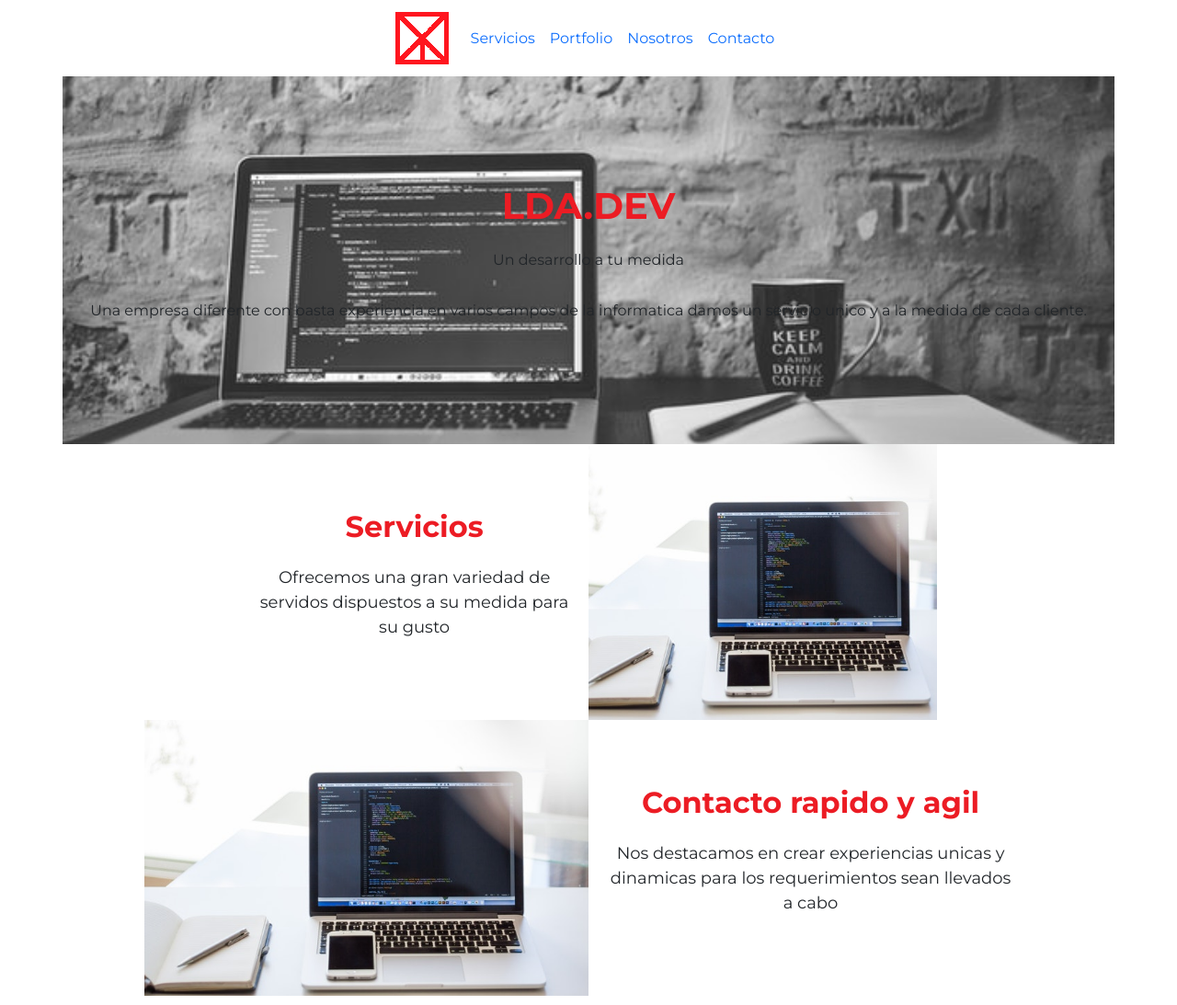
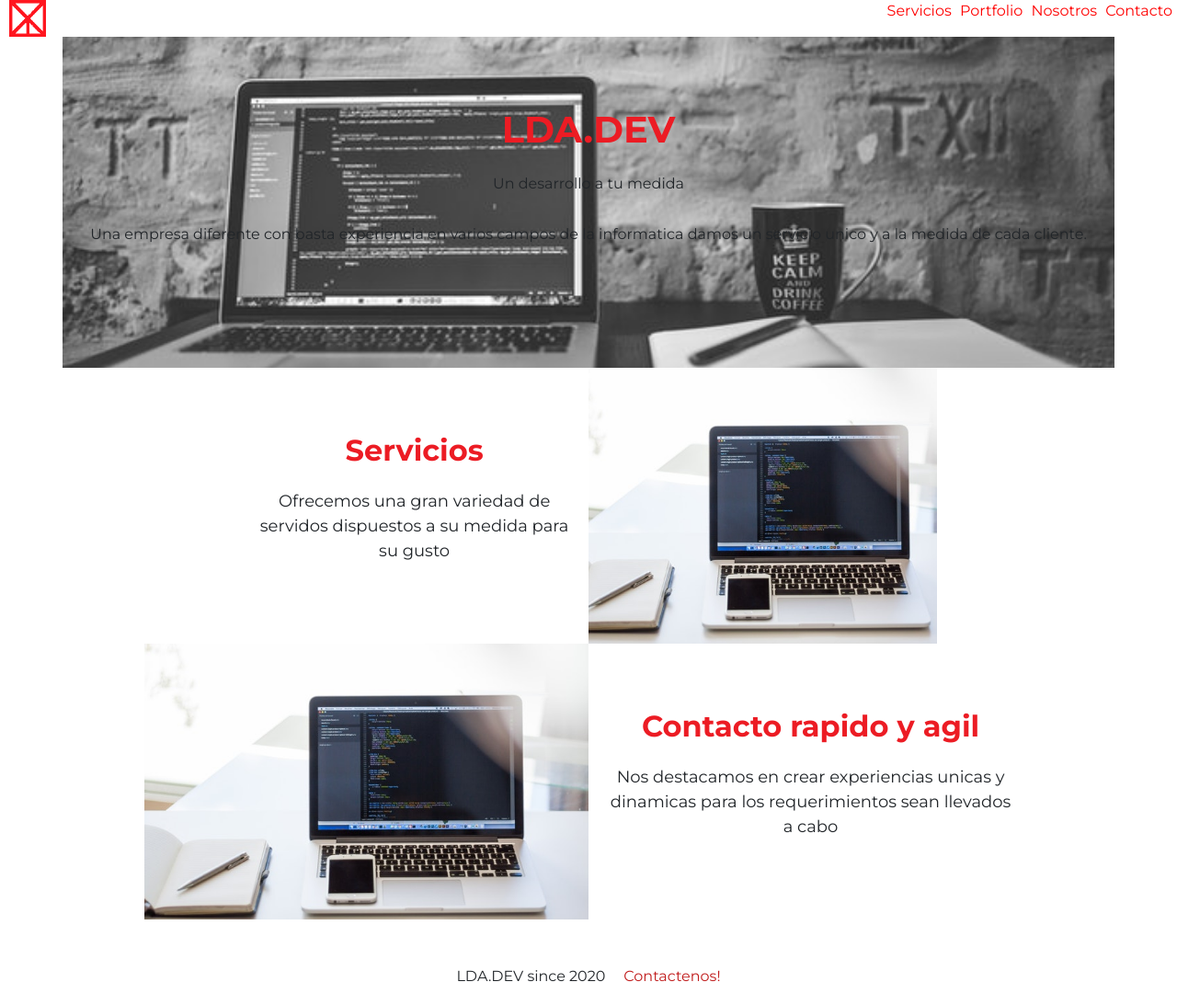
Before and after one commit to AugustoFrancetich/LDADEV, a plain HTML site: page index.html in a window 1280 px wide. Shown: the top 1093 px of the page at 92% size. Drawn offline with nearby package versions, Linux system fonts and the light colour scheme.

Commit message:
Rollback flex

```diff
--- a/index.html
+++ b/index.html
@@ -11,31 +11,17 @@
     <title>Inicio</title>
 </head>
 <body>
-    <nav id="Navbar" class="navbar navbar-expand-lg">
-        <div class="container-fluid">
-          <a class="navbar-brand" href="#"><img src="media/Logos/Mini/LogoRojo.png" alt=""></a>
-          <button class="navbar-toggler" type="button" data-bs-toggle="collapse" data-bs-target="#navbarNav" aria-controls="navbarNav" aria-expanded="false" aria-label="Toggle navigation">
-            <span class="navbar-toggler-icon"></span>
-          </button>
-          <div class="collapse navbar-collapse" id="navbarNav">
-            <ul class="navbar-nav">
-              <li class="nav-item">
-                <a class="nav-link" href="#">Servicios</a>
-              </li>
-              <li class="nav-item">
-                <a class="nav-link" href="#">Portfolio</a>
-              </li>
-              <li class="nav-item">
-                <a class="nav-link" href="#">Nosotros</a>
-              </li>
-              <li class="nav-item">
-                <a class="nav-link" href="#">Contacto</a>
-              </li>
-            </ul>
-          </div>
-        </div>
-      </nav>
-
+  <nav class="header">
+    <div class="logo">
+        <a href="index.html"><img src="media/Logos/Mini/LogoRojo.png" alt="LDADEV"></a>
+    </div>
+    <ul class="botonesNav">
+        <li><a href="Servicios.html">Servicios</a></li>
+        <li><a href="portfolio.html">Portfolio</a></li>
+        <li><a href="nosotros.html">Nosotros</a></li>
+        <li><a href="Contacto.html">Contacto</a></li>
+    </ul>
+</nav>
     <section class="bannerPrincipal">
         <h1 class="font-color-rojo font-weight-bold ">LDA.DEV</h1>
         <p class="pdt15">
--- a/scss/_main.scss
+++ b/scss/_main.scss
@@ -9,9 +9,7 @@
 body{
     font-family: 'Montserrat', sans-serif;
     font-weight: 400;
-    display: grid;
-    grid-template-columns: 1fr;
-    grid-template-rows: 5fr;
+    display: flex;
     flex-direction: column;
     min-height: 100vh;
     max-width: $mobile-width;
```
